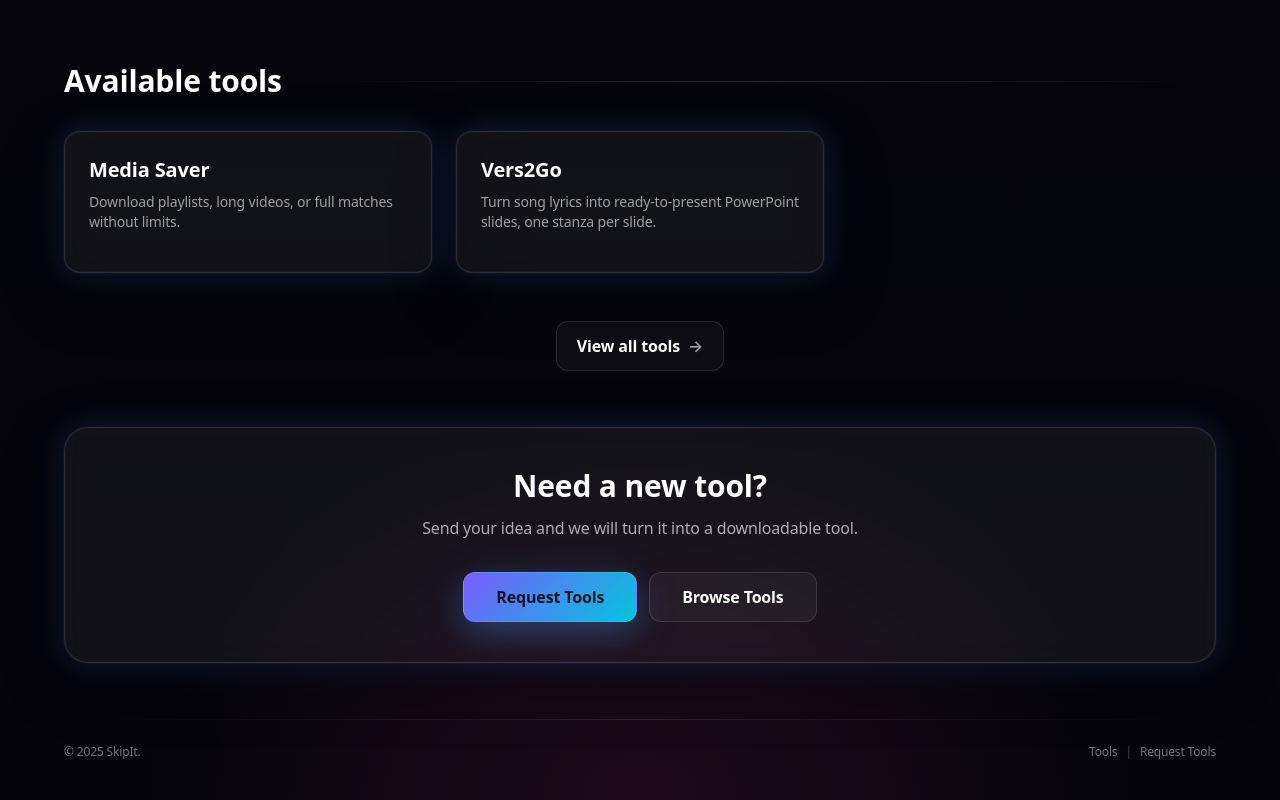
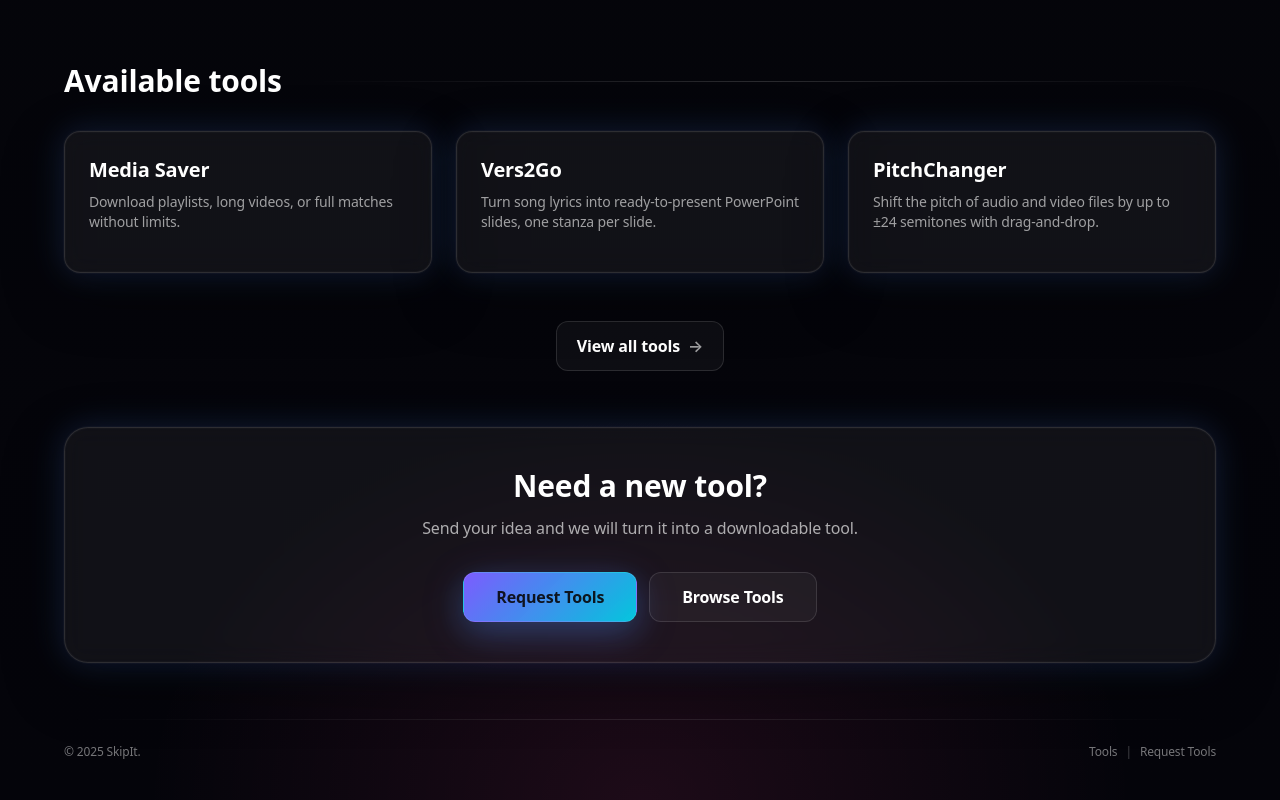
Before and after one commit to SkipIt-Labs/SkipIt-website, a Next.js app: page / in a window 1280 px wide. Shown: the part 1373-2173 px from the top of the page. Built offline with nearby package versions, Linux system fonts and the light colour scheme.

Commit message:
Add PitchChanger tool for audio and video pitch shifting

```diff
--- a/app/page.tsx
+++ b/app/page.tsx
@@ -177,6 +177,13 @@ export default function Home() {
               </p>
             </div>
 
+            <div className="glass neon-ring rounded-2xl p-6 hover:border-white/30 transition">
+              <h3 className="text-xl font-semibold mb-2">PitchChanger</h3>
+              <p className="text-white/60 text-sm mb-4">
+                Shift the pitch of audio and video files by up to ±24 semitones with drag-and-drop.
+              </p>
+            </div>
+
           </div>
 
           <div className="text-center mt-12">
--- a/app/tools/page.tsx
+++ b/app/tools/page.tsx
@@ -12,6 +12,13 @@ const tools = [
     repoUrl: "https://github.com/SkipIt-Labs/Vers2Go",
     downloadUrl: "https://github.com/SkipIt-Labs/Vers2Go/releases/download/v1.0.0/Vers2Go-Setup-1.0.0.exe",
     tags: ["lyrics", "powerpoint", "slides"],
+  },
+  {
+    name: "PitchChanger",
+    description: "Shift the pitch of audio and video files by up to ±24 semitones with drag-and-drop.",
+    repoUrl: "https://github.com/papura-octavian/Pitch_changher",
+    downloadUrl: "https://github.com/papura-octavian/Pitch_changher/releases/download/v1.2.1/PitchShifter-Setup-1.2.1.exe",
+    tags: ["audio", "video", "pitch"],
   },
 ];
 
```
